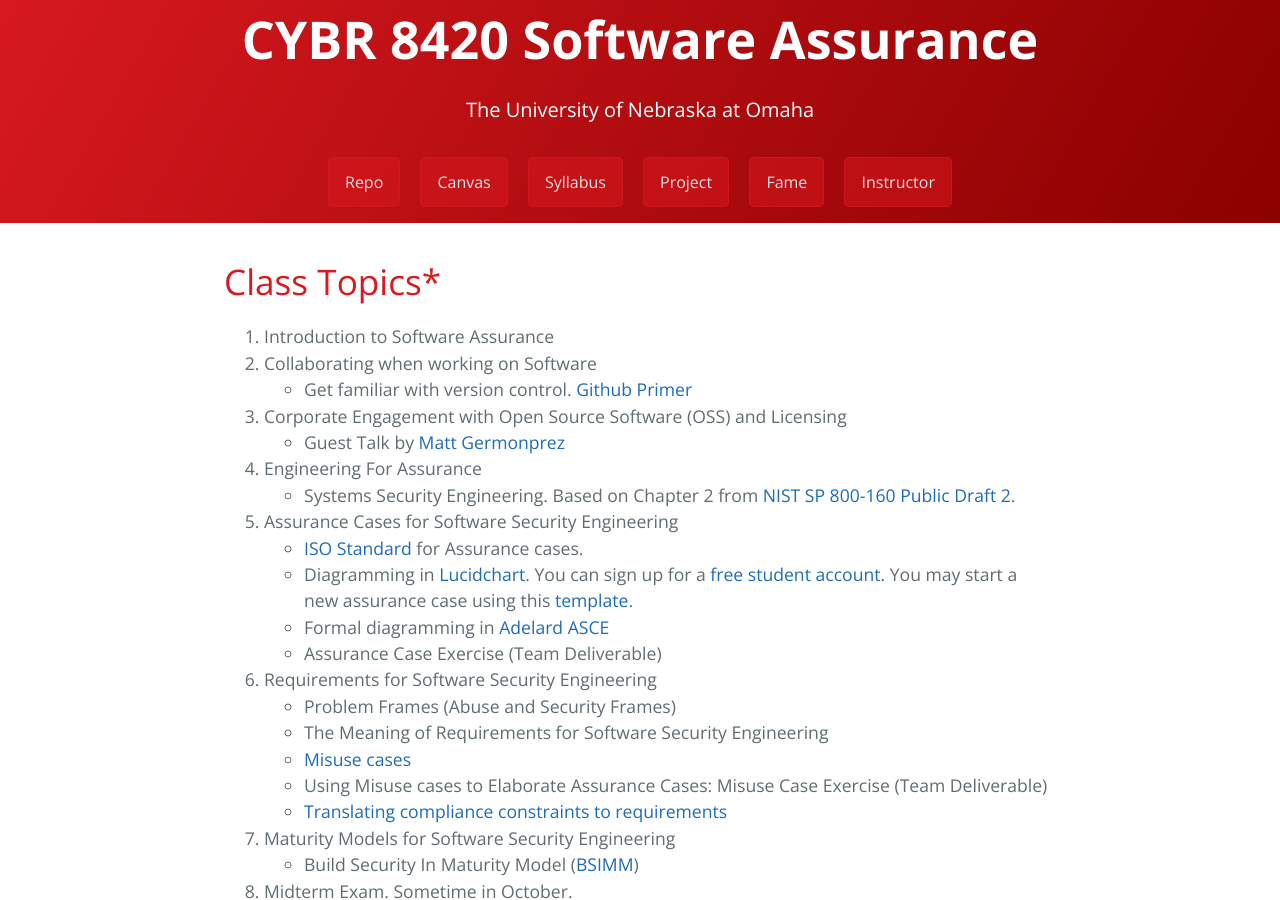
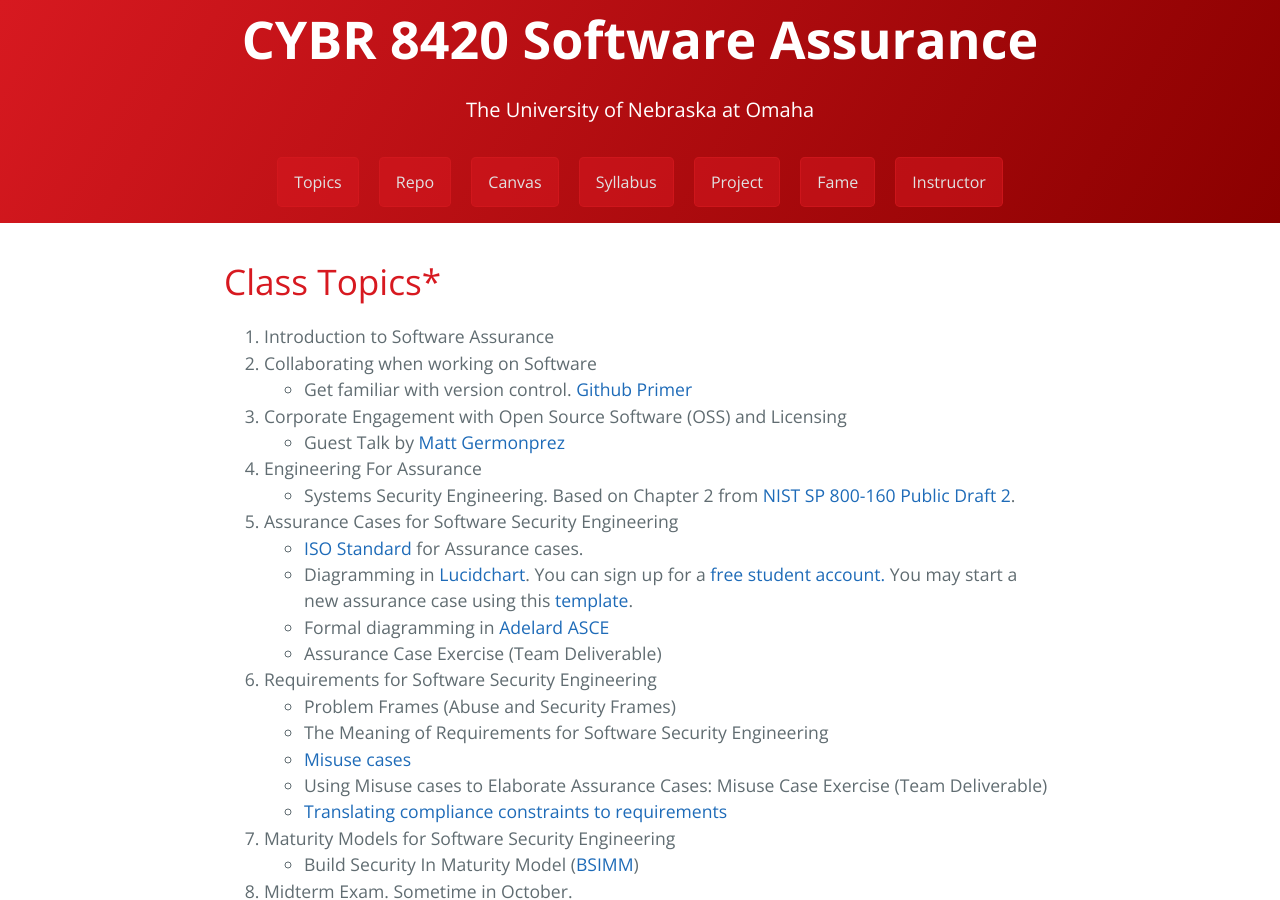
Before and after one commit to robinagandhi/swa, a Jekyll site: the page built from index.md, in a window 1280 px wide and 900 px high. Built offline with Jekyll 4.4.1, drawn with Linux system fonts in a browser that asks for light colours.

Commit message:
btn updates

```diff
--- a/_layouts/default.html
+++ b/_layouts/default.html
@@ -14,6 +14,7 @@
     <section class="page-header">
       <h1 class="project-name">CYBR 8420 Software Assurance</h1>
       <h2 class="project-tagline">The University of Nebraska at Omaha</h2>
+      <a href="https://robinagandhi.github.io/swa" class="btn">Topics</a>
       <a href="https://github.com/robinagandhi/swa" class="btn">Repo</a>
       <a href="https://unomaha.instructure.com/courses/3042" class="btn">Canvas</a>
       <a href="https://robinagandhi.github.io/swa/README.html" class="btn">Syllabus</a>
```
